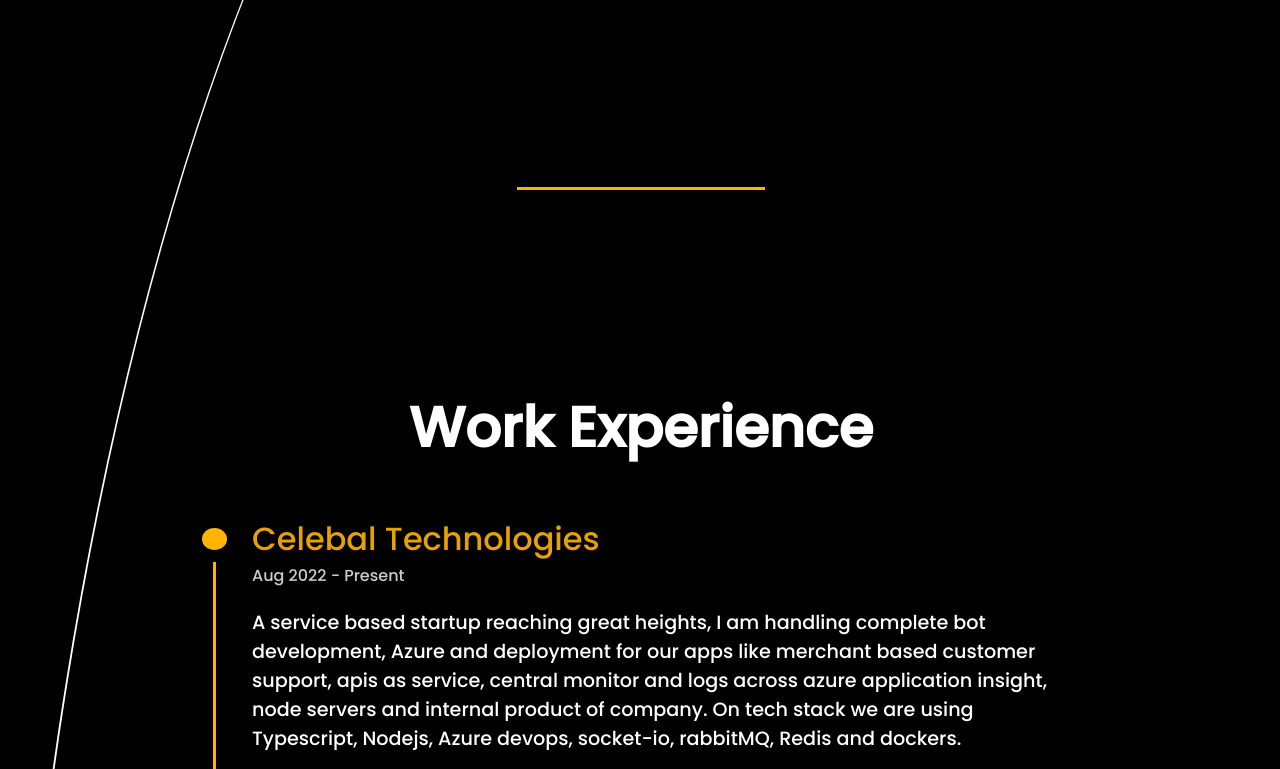
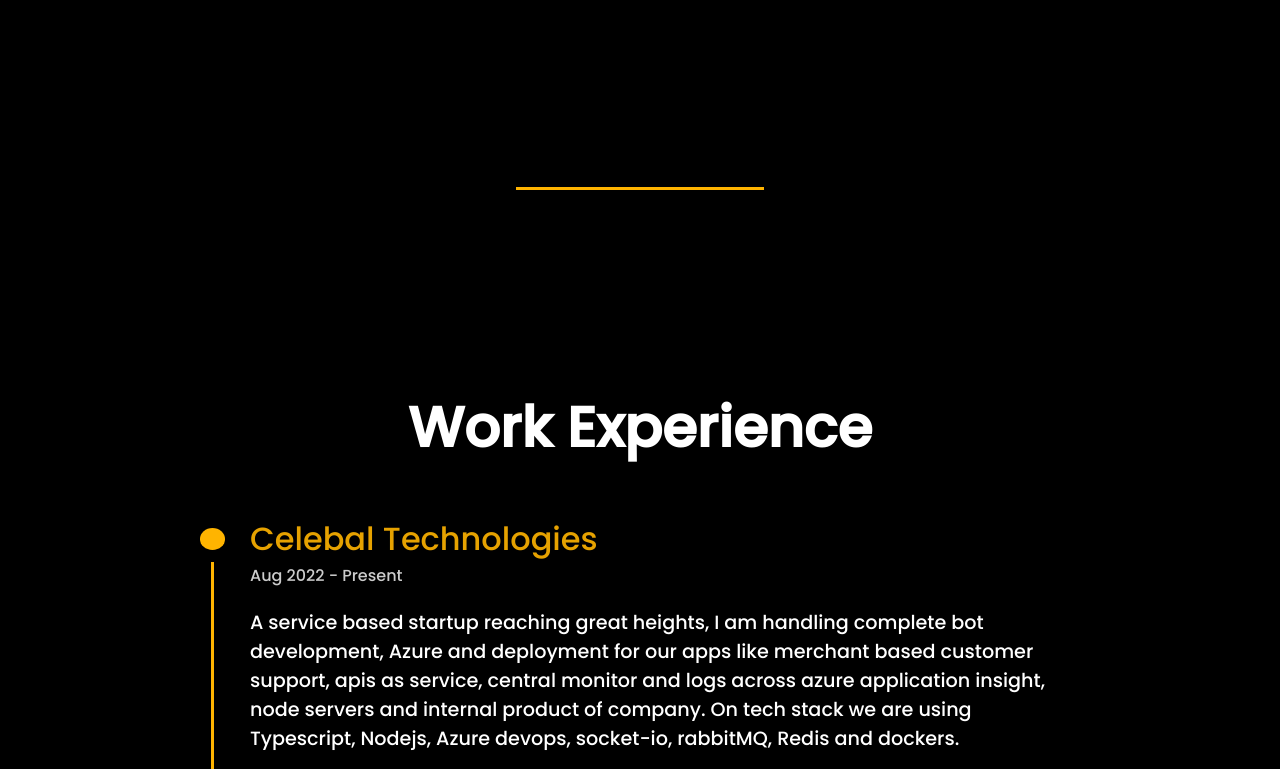
Before and after one commit to himanshu-mamgain/himanshu-mamgain.github.io, a plain HTML site: page index.html in a window 1280 px wide. Shown: the part 558-1327 px from the top of the page. Drawn offline with nearby package versions, Linux system fonts and the light colour scheme.

Commit message:
-> body border

```diff
--- a/style.css
+++ b/style.css
@@ -9,8 +9,6 @@
   color: white;
   font-family: "Poppins", sans-serif;
   margin: 0;
-  border-left: 2px solid #fff;
-  border-top-left-radius: 59%;
   position: relative;
 }
 
```
